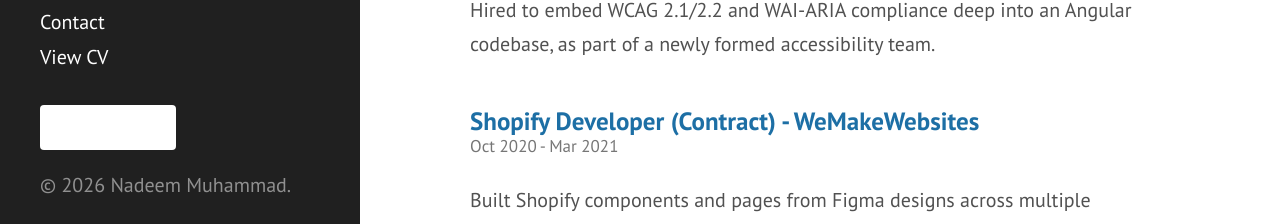
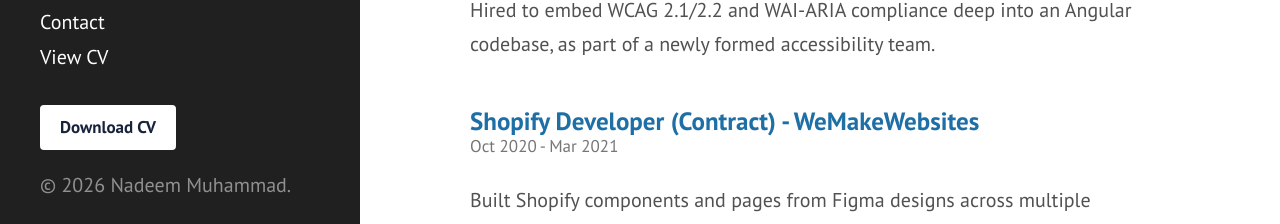
Before and after one commit to nadeem-muhammad/nadeem-muhammad.github.io, a Jekyll site: the page built from index.md, in a window 1280 px wide and 1400 px high, scrolled down 520 px. Shown: the part 1160-1384 px from the top of the window. Built offline with Jekyll 4.4.1, drawn with Linux system fonts in a browser that asks for light colours.

Commit message:
Scope sidebar-cv-download styles to sidebar

```diff
--- a/public/css/hyde.css
+++ b/public/css/hyde.css
@@ -309,7 +309,7 @@ a.sidebar-nav-item:focus {
   font-size: .95rem;
 }
 
-.sidebar-cv-download {
+.sidebar .sidebar-cv-download {
   display: inline-block;
   margin: .5rem 0 1rem;
   padding: .5rem 1rem;
@@ -321,8 +321,8 @@ a.sidebar-nav-item:focus {
   border-radius: 4px;
   text-decoration: none;
 }
-.sidebar-cv-download:hover,
-.sidebar-cv-download:focus {
+.sidebar .sidebar-cv-download:hover,
+.sidebar .sidebar-cv-download:focus {
   background: #eef3f8;
   text-decoration: none;
 }
```
